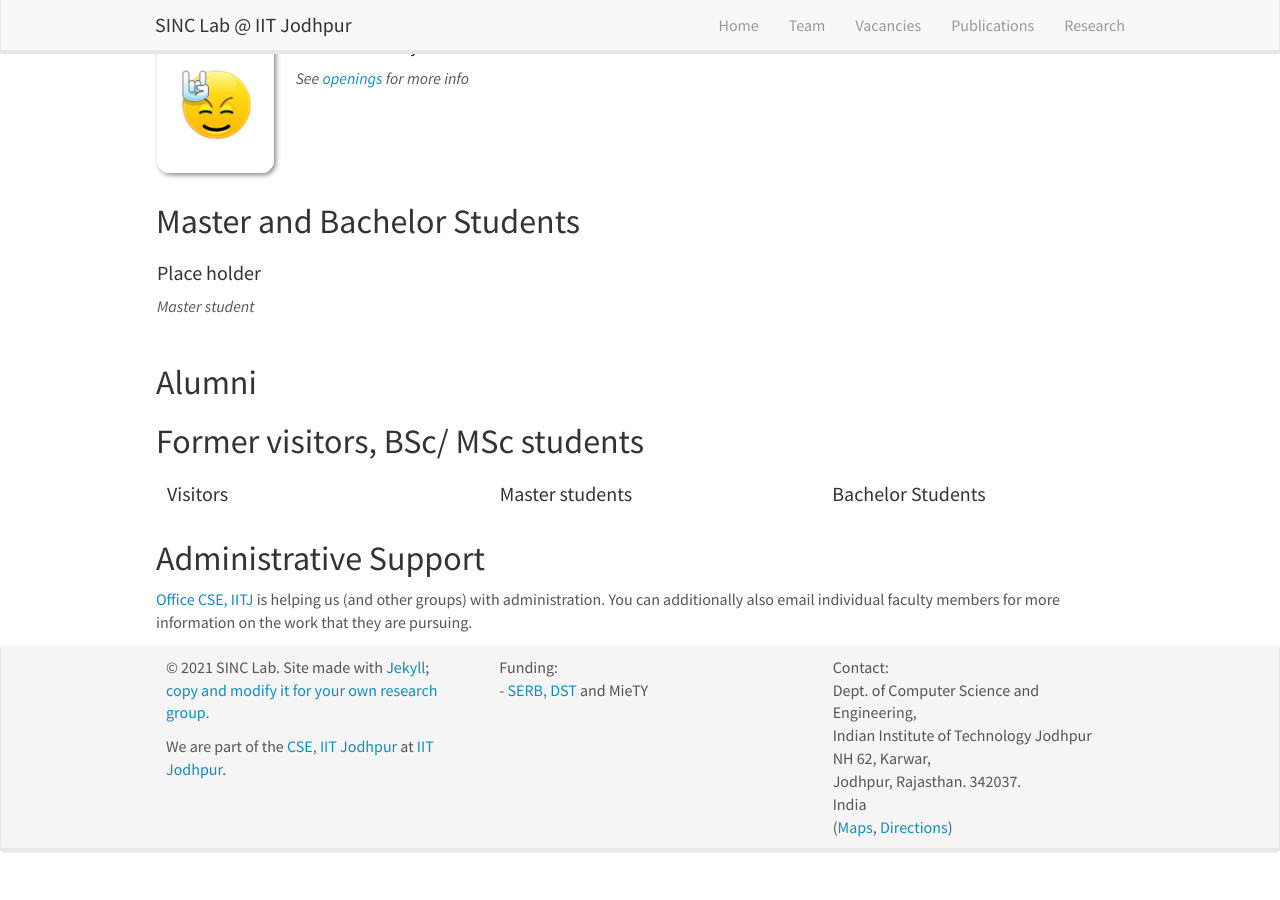
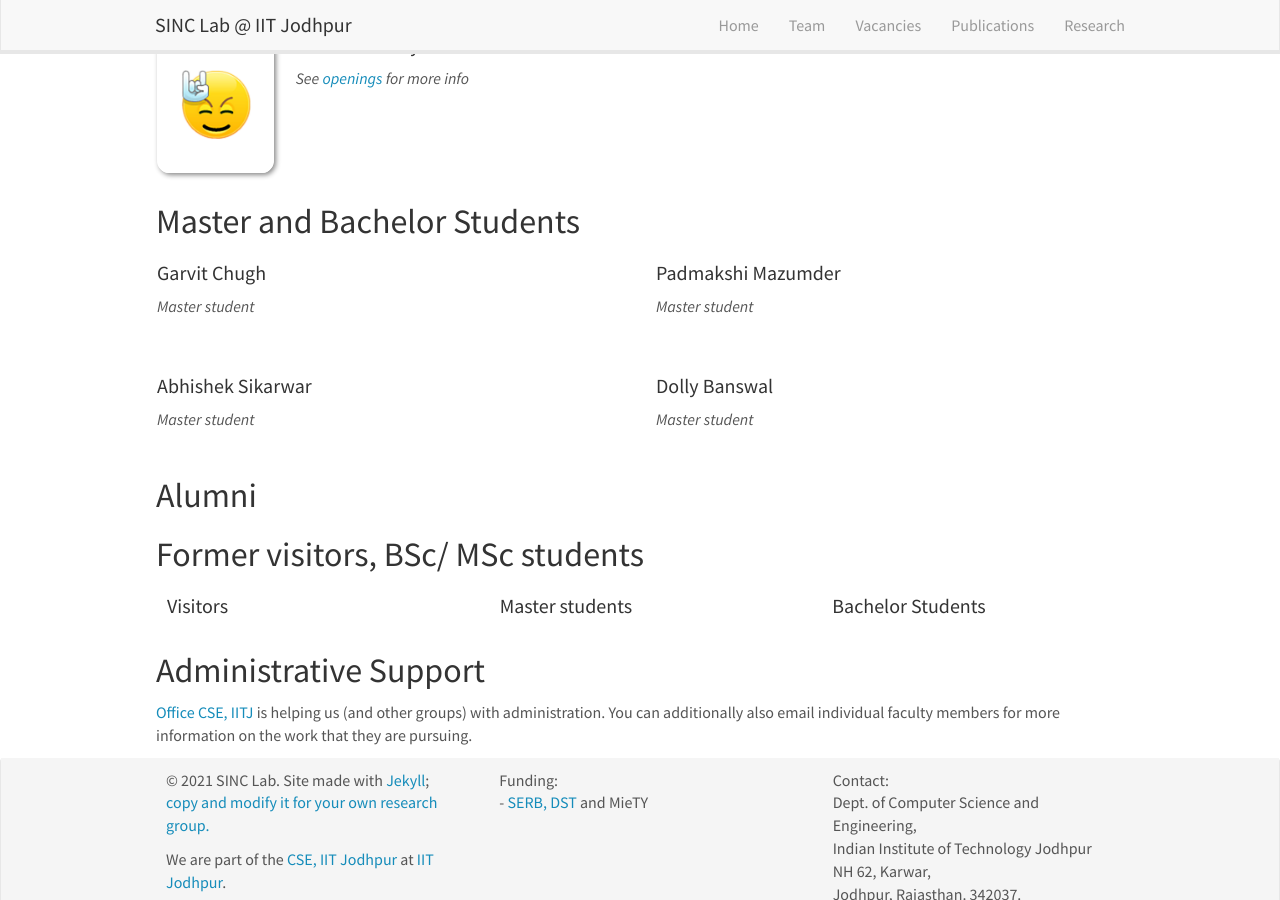
Before and after one commit to sinclab-iitj/sinclab-iitj.github.io, a Jekyll site: the page built from _pages/team.md, in a window 1280 px wide and 900 px high, scrolled down 1381 px. Built offline with Jekyll 4.4.1, drawn with Linux system fonts in a browser that asks for light colours; nearby versions of some CDN libraries; before the commit the page ends 2255 px from its top, so only the background shows below that.

Commit message:
Update students.yml

```diff
--- a/_data/students.yml
+++ b/_data/students.yml
@@ -8,9 +8,30 @@
 #  education3:
 #  education4:
 
-- name: Place holder
+- name: Garvit Chugh
   photo: rock.jpg
   info: Master student
-  email: holder@iitj.ac.in
+  email: email@iitj.ac.in
   number_educ: 0
   education1:
+
+- name: Padmakshi Mazumder
+  photo: rock.jpg
+  info: Master student
+  email: email@iitj.ac.in
+  number_educ: 0
+  education1:
+
+- name: Abhishek Sikarwar
+  photo: rock.jpg
+  info: Master student
+  email: email@iitj.ac.in
+  number_educ: 0
+  education1:
+
+- name: Dolly Banswal
+  photo: rock.jpg
+  info: Master student
+  email: email@iitj.ac.in
+  number_educ: 0
+  education1:
```
